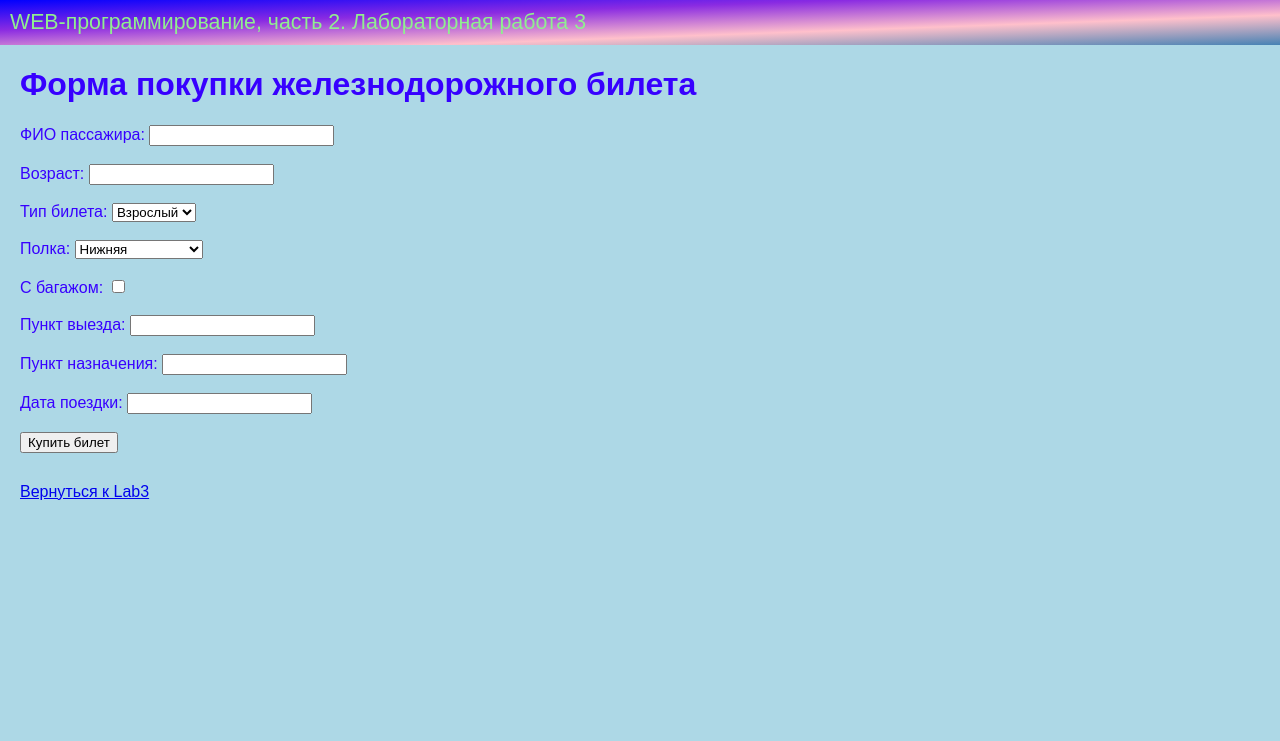
After one commit to wMonarchw/3kurs_web, a Flask app: page /lab3/ticket in a window 1280 px wide. The commit adds this page. Shown: the top 741 px of the page. Run offline with Flask 3, Linux system fonts and the light colour scheme.

Commit message:
9 задание

```diff
--- a/lab3.py
+++ b/lab3.py
@@ -43,6 +43,34 @@ def pay():
 
     return render_template('pay.html', price=price)
 
+
 @lab3.route('/lab3/success')
 def success():
     return render_template('success.html')
+
+
+@lab3.route('/lab3/ticket')
+def ticket():
+    return render_template('ticket.html')
+
+
+@lab3.route('/lab3/ticket_buyed')
+def ticket_buyed():
+    name = request.args.get('name')
+    age = request.args.get('age')
+    ticket_type = request.args.get('ticket_type')
+    berth = request.args.get('berth')
+    luggage = request.args.get('luggage')
+    departure = request.args.get('departure')
+    destination = request.args.get('destination')
+    date = request.args.get('date')
+
+    if not all([name, age, departure, destination, date]):
+        return "<script>alert('Пожалуйста, заполните все поля'); window.location='/lab3/ticket'</script>"
+    else:
+        pass
+    age = int(age)
+    if age < 18 or age > 120:
+            return "<script>alert('Возраст введен некоректно!'); window.location='/lab3/ticket'</script>"
+
+    return render_template('ticket_buyed.html', name=name, age=age, ticket_type=ticket_type, berth=berth, luggage=luggage, departure=departure, destination=destination, date=date)
--- a/templates/success.html
+++ b/templates/success.html
@@ -1,6 +1,6 @@
 {% extends "base.html" %}
 
-{% block lab %}Лабораторная работа 4{% endblock %}
+{% block lab %}Лабораторная работа 3{% endblock %}
 
 {% block main %}
 
--- /dev/null
+++ b/templates/ticket.html
@@ -0,0 +1,40 @@
+{% extends "base.html" %}
+
+{% block lab %}Лабораторная работа 3{% endblock %}
+
+{% block main %}
+
+    <h1>Форма покупки железнодорожного билета</h1>
+    <form action="/lab3/ticket_buyed">
+        <label for="name">ФИО пассажира:</label>
+        <input type="text" id="name" name="name"><br><br>
+        <label for="age">Возраст:</label>
+        <input type="number" id="age" name="age"><br><br>
+        <label for="ticket_type">Тип билета:</label>
+        <select id="ticket_type" name="ticket_type">
+            <option value="adult">Взрослый</option>
+            <option value="child">Детский</option>
+        </select><br><br>
+        <label for="berth">Полка:</label>
+        <select id="berth" name="berth">
+            <option value="lower">Нижняя</option>
+            <option value="upper">Верхняя</option>
+            <option value="upper_side">Верхняя боковая</option>
+            <option value="lower_side">Нижняя боковая</option>
+        </select><br><br>
+        <label for="luggage">С багажом:</label>
+        <input type="checkbox" id="luggage" name="luggage"><br><br>
+        <label for="departure">Пункт выезда:</label>
+        <input type="text" id="departure" name="departure"><br><br>
+        <label for="destination">Пункт назначения:</label>
+        <input type="text" id="destination" name="destination"><br><br>
+        <label for="date">Дата поездки:</label>
+        <input type="text" id="date" name="date"><br><br>
+        <input type="submit" value="Купить билет">
+    </form>
+
+    <div style="margin-top: 30px;">
+        <a href="/lab3/">Вернуться к Lab3</a>
+    </div>
+
+{% endblock %}
```
Also changed, not shown: templates/ticket_buyed.html (added, +19 -0 lines).
